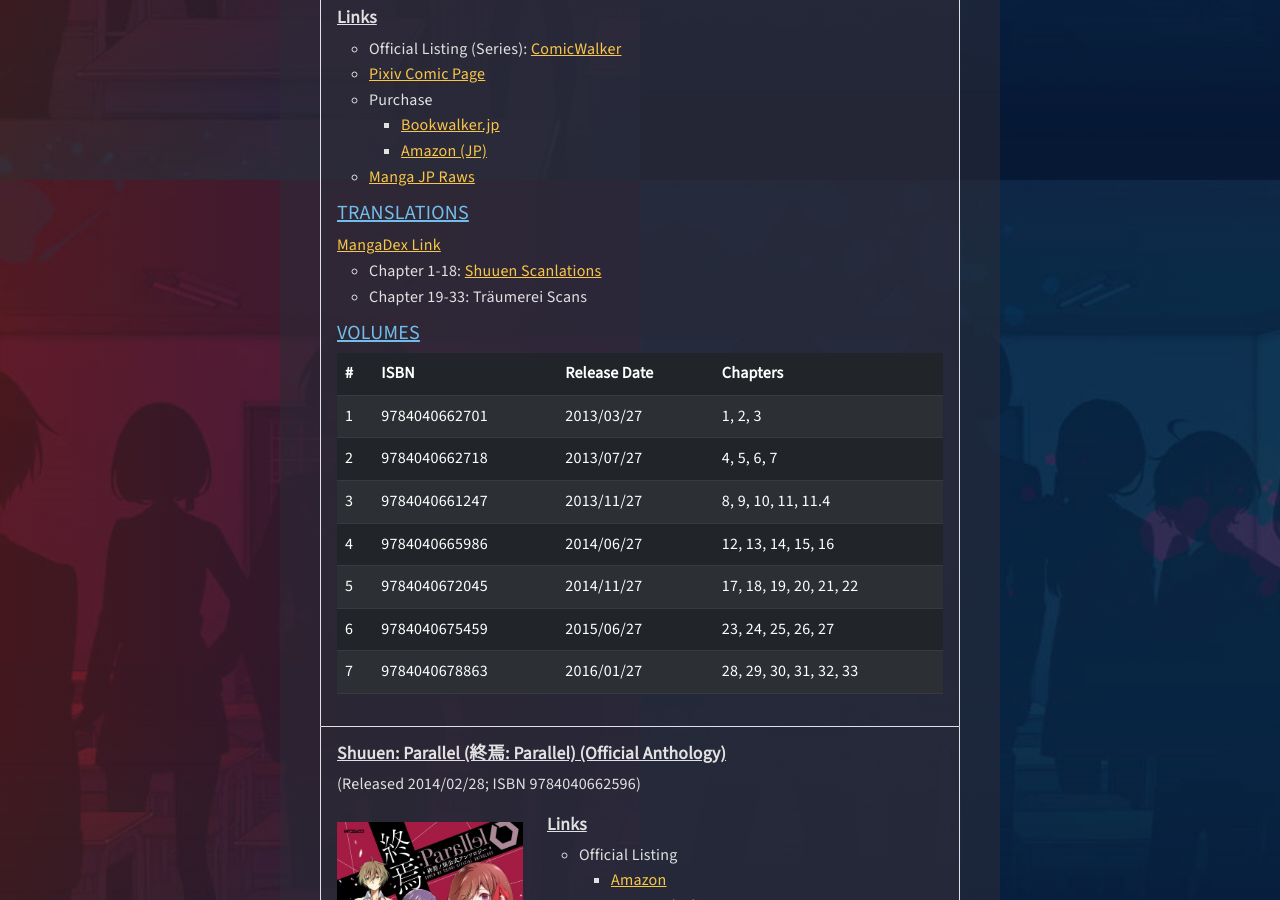
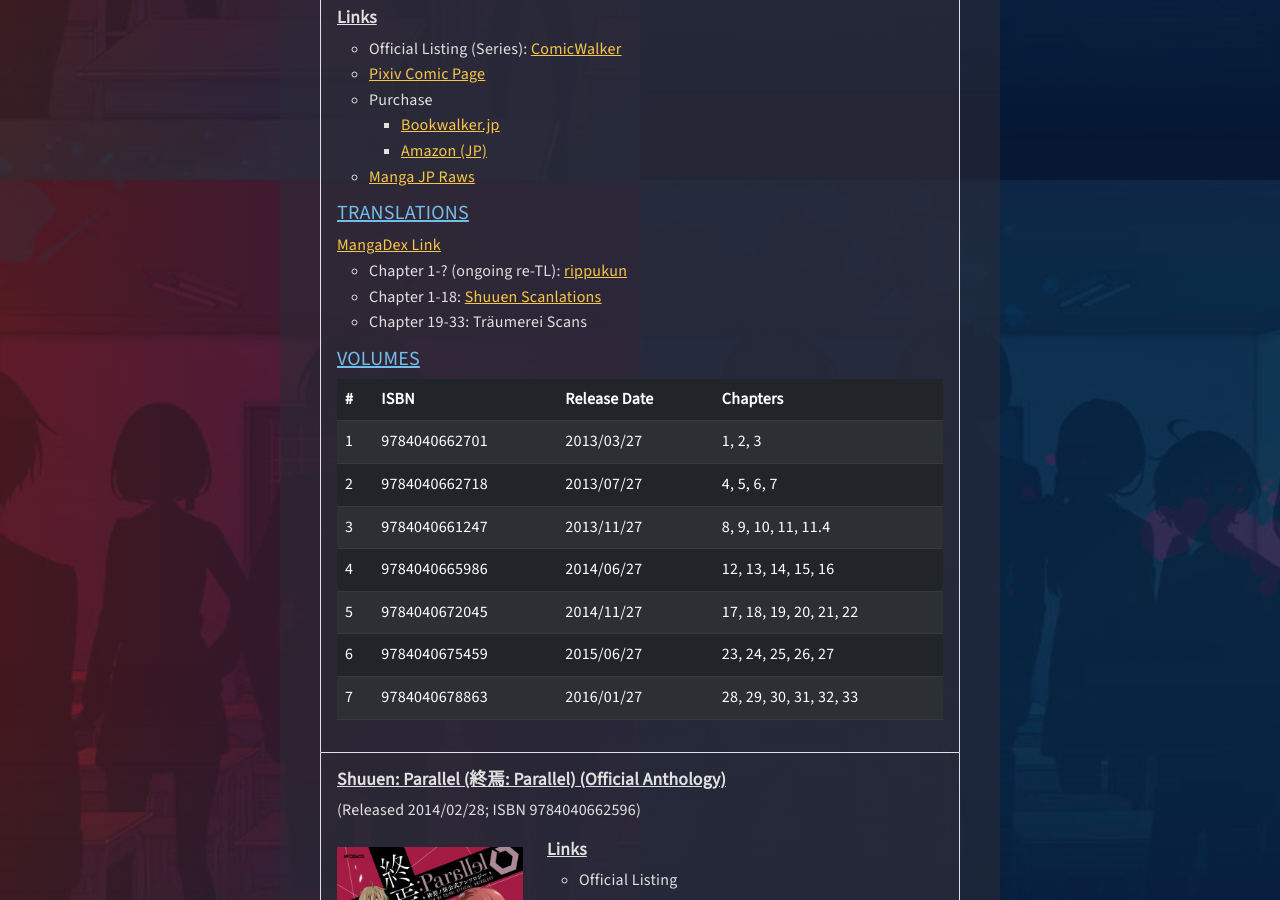
Before and after one commit to shuuenpro/shuuenpro.github.io, a Jekyll site: the page built from manga.html, in a window 1280 px wide and 900 px high, scrolled down 720 px. Built offline with Jekyll 4.4.1, drawn with Linux system fonts in a browser that asks for light colours.

Commit message:
Add reTL

```diff
--- a/manga.html
+++ b/manga.html
@@ -62,6 +62,7 @@
         <h3>Translations</h3>
         <a href="https://mangadex.org/title/01eca861-048f-465b-94cd-46fb862b4dc6" target="_blank">MangaDex Link</a>
         <ul>
+            <li>Chapter 1-? (ongoing re-TL): <a href="https://mangadex.org/chapter/be64fd62-85cf-415d-96b5-445bb094c7a8">rippukun</a></li>
             <li>Chapter 1-18: <a href="https://shuuen-scans.tumblr.com/manga" target="_blank">Shuuen Scanlations</a></li>
             <li>Chapter 19-33: Träumerei Scans</li>
         </ul>
```
